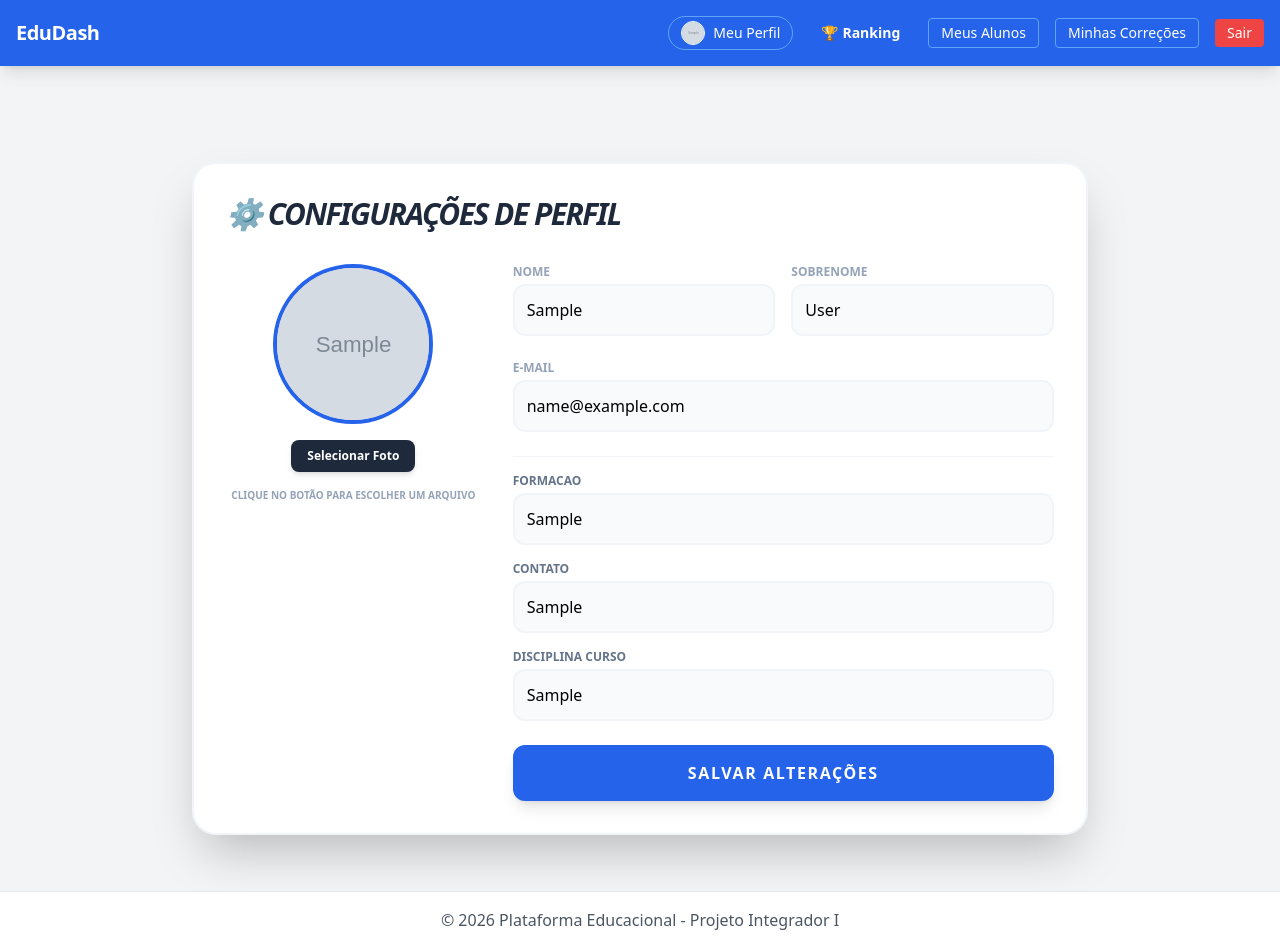
After one commit to TheBestSquad/Platform_Web_Gamified, a Django app: page /accounts/perfil/ in a window 1280 px wide. The commit adds this page. Run offline with Django 5.2, Linux system fonts and the light colour scheme; a user stored in the database is signed in; tables that the repository leaves empty hold one stand-in row (values such as "Sample post"); grey boxes marked "Sample" are stand-in pictures; some libraries are stand-ins or nearby versions.

Commit message:
feat: user profile edition with image upload support and navbar avatar

```diff
--- a/accounts/forms.py
+++ b/accounts/forms.py
@@ -1,6 +1,7 @@
 from django import forms
 from django.contrib.auth.models import User
 from .models import Professor, Aluno
+
 
 class ProfessorRegistrationForm(forms.ModelForm):
     # Campos do User
@@ -11,7 +12,7 @@ class ProfessorRegistrationForm(forms.ModelForm):
 
     class Meta:
         model = Professor
-        fields = ['formacao', 'contato', 'disciplina_curso']
+        fields = ['formacao', 'contato', 'disciplina_curso', 'foto']
 
     def clean(self):
         cleaned_data = super().clean()
@@ -39,7 +40,7 @@ class AlunoRegistrationForm(forms.ModelForm):
 
     class Meta:
         model = Aluno
-        fields = ['contato', 'professor']
+        fields = ['contato', 'professor', 'foto']
 
     def clean(self):
         cleaned_data = super().clean()
@@ -49,3 +50,22 @@ class AlunoRegistrationForm(forms.ModelForm):
         if password != confirm_password:
             raise forms.ValidationError("As senhas não coincidem!")
         return cleaned_data
+
+
+# Formulário para dados básicos do User
+class UserUpdateForm(forms.ModelForm):
+    class Meta:
+        model = User
+        fields = ['first_name', 'last_name', 'email']
+
+# Formulário para dados extras do Professor
+class ProfessorUpdateForm(forms.ModelForm):
+    class Meta:
+        model = Professor
+        fields = ['formacao', 'contato', 'disciplina_curso', 'foto']
+
+# Formulário para dados extras do Aluno
+class AlunoUpdateForm(forms.ModelForm):
+    class Meta:
+        model = Aluno
+        fields = ['contato', 'foto']
--- a/accounts/models.py
+++ b/accounts/models.py
@@ -8,6 +8,7 @@ class Professor(models.Model):
     formacao = models.CharField(max_length=255)
     contato = models.CharField(max_length=100)
     disciplina_curso = models.CharField(max_length=255)
+    foto = models.ImageField(upload_to='perfil_fotos/', null=True, blank=True)
 
     def __str__(self):
         return f'Professor {self.user.first_name} {self.user.last_name} - {self.disciplina_curso}'
@@ -20,6 +21,7 @@ class Aluno(models.Model):
     professor = models.ForeignKey(Professor, on_delete=models.SET_NULL, null=True, related_name='alunos')
     # Status para aprovação manual do professor
     is_approved = models.BooleanField(default=False)
+    foto = models.ImageField(upload_to='perfil_fotos/', null=True, blank=True)
 
     def __str__(self):
         return self.user.get_full_name()
--- /dev/null
+++ b/accounts/templates/accounts/editar_perfil.html
@@ -0,0 +1,76 @@
+{% extends 'base.html' %}
+
+{% block content %}
+<div class="max-w-4xl mx-auto mt-10 p-8 bg-white shadow-2xl rounded-3xl border-2 border-slate-100">
+    <h2 class="text-3xl font-black text-slate-800 mb-8 uppercase italic tracking-tighter">⚙️ Configurações de Perfil</h2>
+
+    <form method="POST" enctype="multipart/form-data" class="grid grid-cols-1 md:grid-cols-3 gap-8">
+        {% csrf_token %}
+
+        <div class="flex flex-col items-center space-y-4">
+            <div class="w-40 h-40 rounded-full bg-slate-200 border-4 border-blue-600 overflow-hidden flex items-center justify-center shadow-inner">
+                {% if perfil.foto %}
+                    <img src="{{ perfil.foto.url }}" class="w-full h-full object-cover">
+                {% else %}
+                    <span class="text-5xl text-slate-400 font-black">{{ user.first_name|first }}</span>
+                {% endif %}
+            </div>
+            <label class="cursor-pointer bg-slate-800 hover:bg-black text-white px-4 py-2 rounded-lg text-xs font-bold transition shadow-md">
+                Selecionar Foto
+                <div class="hidden">{{ perfil_form.foto }}</div>
+            </label>
+            <p class="text-[10px] text-slate-400 uppercase font-bold text-center">Clique no botão para escolher um arquivo</p>
+        </div>
+
+        <div class="md:col-span-2 space-y-6">
+            <div class="grid grid-cols-2 gap-4">
+                <div class="space-y-1">
+                    <label class="block text-xs font-black text-slate-400 uppercase">Nome</label>
+                    {{ user_form.first_name }}
+                </div>
+                <div class="space-y-1">
+                    <label class="block text-xs font-black text-slate-400 uppercase">Sobrenome</label>
+                    {{ user_form.last_name }}
+                </div>
+            </div>
+            <div class="space-y-1">
+                <label class="block text-xs font-black text-slate-400 uppercase">E-mail</label>
+                {{ user_form.email }}
+            </div>
+
+            {# CAMPOS EXTRAS (Formação, Contato, etc) #}
+            <div class="pt-4 border-t border-slate-100 grid grid-cols-1 gap-4">
+                {% for field in perfil_form %}
+                    {% if field.name != 'foto' %}
+                        <div class="space-y-1">
+                            <label class="block text-xs font-black text-slate-500 uppercase">{{ field.label }}</label>
+                            {{ field }}
+                        </div>
+                    {% endif %}
+                {% endfor %}
+            </div>
+
+            <button type="submit" class="w-full bg-blue-600 hover:bg-blue-700 text-white font-black py-4 rounded-xl shadow-lg transition uppercase tracking-widest active:scale-95">
+                Salvar Alterações
+            </button>
+        </div>
+    </form>
+</div>
+
+<style>
+    /* Estilização rápida para os inputs que o Django gera */
+    input[type="text"], input[type="email"], select {
+        width: 100%;
+        border: 2px solid #f1f5f9;
+        border-radius: 0.75rem;
+        padding: 0.75rem;
+        outline: none;
+        transition: all 0.2s;
+        background-color: #f8fafc;
+    }
+    input[type="text"]:focus, input[type="email"]:focus {
+        border-color: #2563eb;
+        background-color: white;
+    }
+</style>
+{% endblock %}
--- a/accounts/urls.py
+++ b/accounts/urls.py
@@ -7,4 +7,5 @@ urlpatterns = [
     path('register/aluno/', views.register_aluno, name='register_aluno'),
     path('aprovar-aluno/<int:aluno_id>/', views.aprovar_aluno, name='aprovar_aluno'),
     path('meus-alunos/', views.lista_alunos_professor, name='lista_alunos'),
+    path('perfil/', views.editar_perfil, name='editar_perfil'),
 ]
--- a/accounts/views.py
+++ b/accounts/views.py
@@ -1,5 +1,5 @@
 from django.shortcuts import render, redirect
-from .forms import ProfessorRegistrationForm, AlunoRegistrationForm
+from .forms import ProfessorRegistrationForm, AlunoRegistrationForm, UserUpdateForm, ProfessorUpdateForm, AlunoUpdateForm
 from django.contrib.auth.models import User
 from django.contrib.auth.decorators import login_required
 from django.contrib import messages
@@ -132,3 +132,35 @@ def lista_alunos_professor(request):
     ).order_by('user__first_name')
 
     return render(request, 'accounts/lista_alunos.html', {'alunos': alunos})
+
+
+@login_required
+def editar_perfil(request):
+    # Identifica qual é o perfil do usuário logado
+    if hasattr(request.user, 'professor_profile'):
+        perfil = request.user.professor_profile
+        perfil_form_class = ProfessorUpdateForm
+    else:
+        perfil = request.user.aluno_profile
+        perfil_form_class = AlunoUpdateForm
+
+    if request.method == 'POST':
+        # Instancia os dois formulários com os dados enviados
+        user_form = UserUpdateForm(request.POST, instance=request.user)
+        # O request.FILES é obrigatório para salvar a foto!
+        perfil_form = perfil_form_class(request.POST, request.FILES, instance=perfil)
+
+        if user_form.is_valid() and perfil_form.is_valid():
+            user_form.save()
+            perfil_form.save()
+            messages.success(request, 'Perfil atualizado com sucesso!')
+            return redirect('editar_perfil')
+    else:
+        user_form = UserUpdateForm(instance=request.user)
+        perfil_form = perfil_form_class(instance=perfil)
+
+    return render(request, 'accounts/editar_perfil.html', {
+        'user_form': user_form,
+        'perfil_form': perfil_form, # Passamos o form de perfil para o template
+        'perfil': perfil
+    })
--- a/templates/partials/_navbar.html
+++ b/templates/partials/_navbar.html
@@ -4,7 +4,16 @@
 
         <div class="space-x-4 flex items-center">
             {% if user.is_authenticated %}
-                <span class="text-blue-100 mr-2">Olá, {{ user.first_name }}</span>
+                <a href="{% url 'editar_perfil' %}" class="flex items-center gap-2 hover:bg-blue-700 px-3 py-1 rounded-full transition border border-blue-400">
+                    <div class="w-6 h-6 rounded-full bg-blue-400 overflow-hidden flex items-center justify-center border border-white">
+                        {% if user.professor_profile.foto or user.aluno_profile.foto %}
+                            <img src="{{ user.professor_profile.foto.url|default:user.aluno_profile.foto.url }}" class="w-full h-full object-cover">
+                        {% else %}
+                            <span class="text-[10px] font-bold">{{ user.first_name|first }}</span>
+                        {% endif %}
+                    </div>
+                    <span class="text-sm font-medium">Meu Perfil</span>
+                </a>
 
                 <a href="{% url 'ranking' %}" class="hover:bg-blue-700 px-3 py-1 rounded text-sm transition font-bold flex items-center">
                     <span class="mr-1">🏆</span> Ranking
```
Also changed, not shown: accounts/migrations/0003_aluno_foto_professor_foto.py (added).
